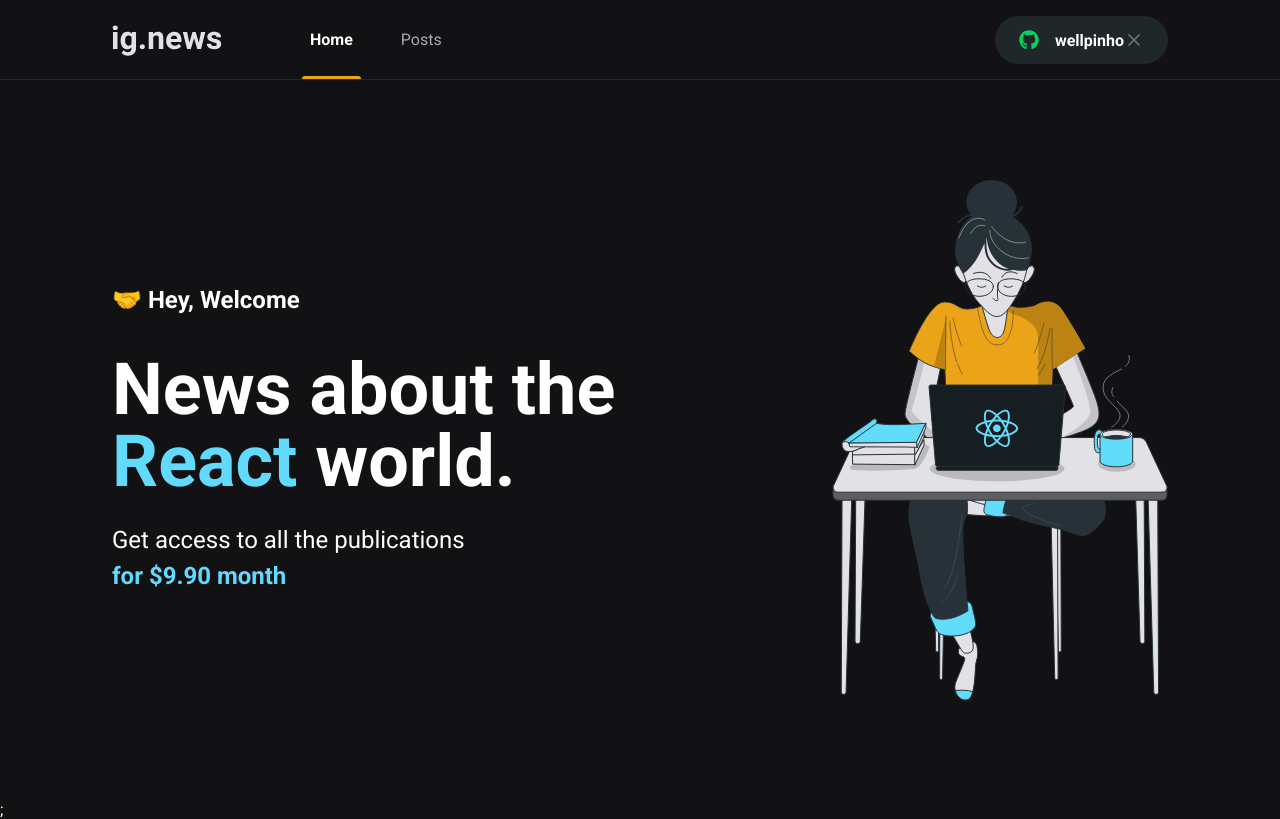
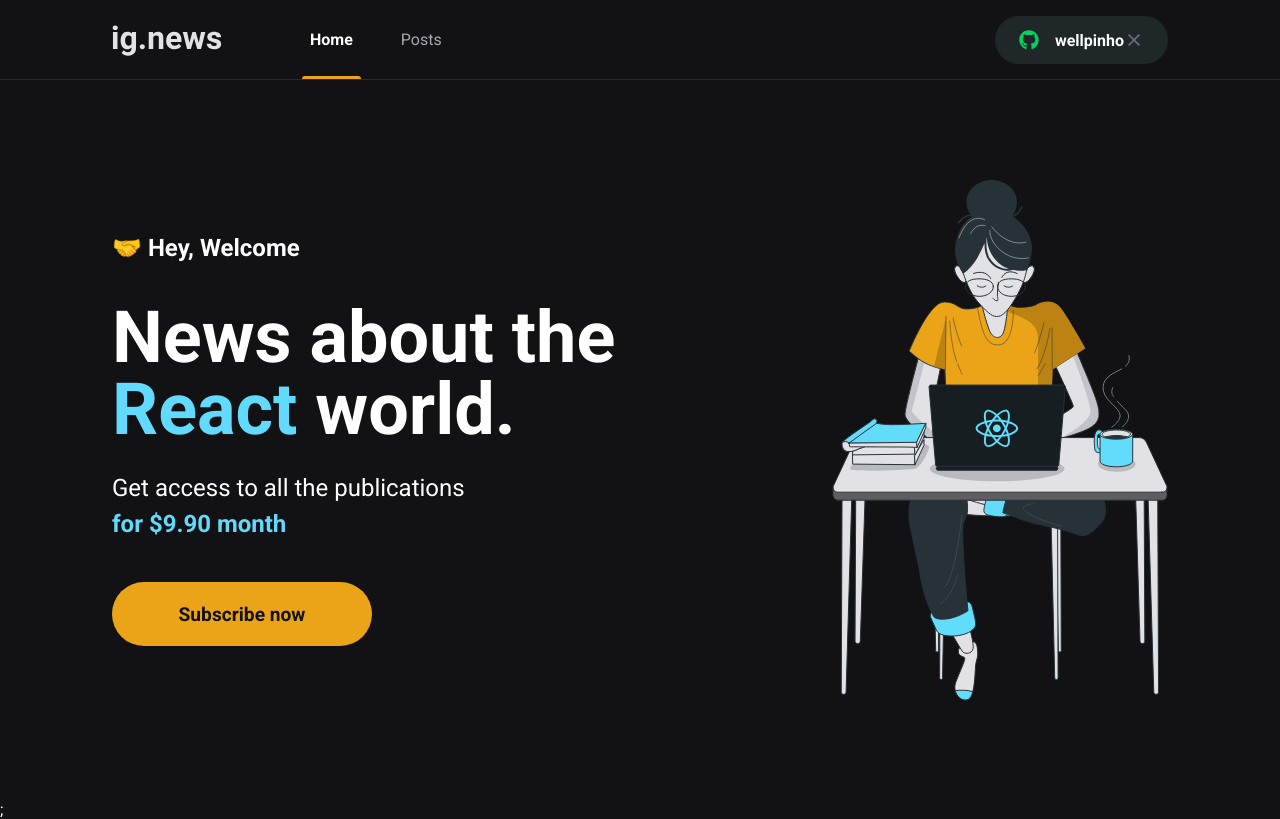
Before and after one commit to wellpinho/ig-news, a Next.js app in the folder ignews/: page / in a window 1280 px wide. Built offline with nearby package versions, Linux system fonts and the light colour scheme.

Commit message:
✨ NEW FEATURE: home page button

```diff
--- /dev/null
+++ b/ignews/src/component/subscribe/index.tsx
@@ -0,0 +1,9 @@
+import style from "./styles.module.scss";
+
+export const Subscribe = () => {
+  return (
+    <button type="button" className={style.subButton}>
+      Subscribe now
+    </button>
+  );
+};
--- /dev/null
+++ b/ignews/src/component/subscribe/styles.module.scss
@@ -0,0 +1,20 @@
+.subButton {
+  height: 4rem;
+  width: 260px;
+  border: 0;
+  border-radius: 2rem;
+  background: var(--yellow-700);
+  color: var(--gray-900);
+  font-size: 1.2rem;
+  font-weight: bold;
+
+  display: flex;
+  align-items: center;
+  justify-content: center;
+
+  transition: filter 0.2s;
+
+  &:hover {
+    filter: brightness(0.8);
+  }
+}
--- a/ignews/src/pages/home.module.scss
+++ b/ignews/src/pages/home.module.scss
@@ -38,4 +38,8 @@
       font-weight: bold;
     }
   }
+
+  button {
+    margin-top: 2.5rem;
+  }
 }
--- a/ignews/src/pages/index.tsx
+++ b/ignews/src/pages/index.tsx
@@ -1,4 +1,5 @@
 import Head from "next/head";
+import { Subscribe } from "../component/subscribe";
 import style from "./home.module.scss";
 
 export default function Home() {
@@ -18,6 +19,7 @@
             Get access to all the publications <br />
             <span>for $9.90 month</span>
           </p>
+          <Subscribe />
         </section>
 
         <img src="/images/avatar.svg" alt="Girl coding" />
```
